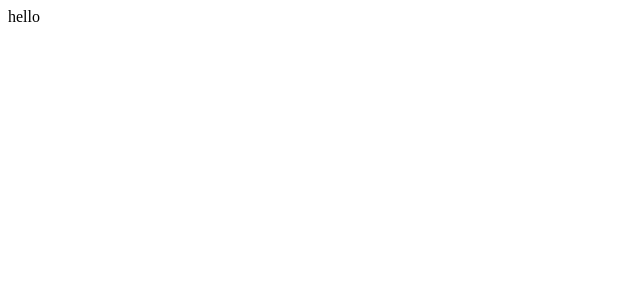
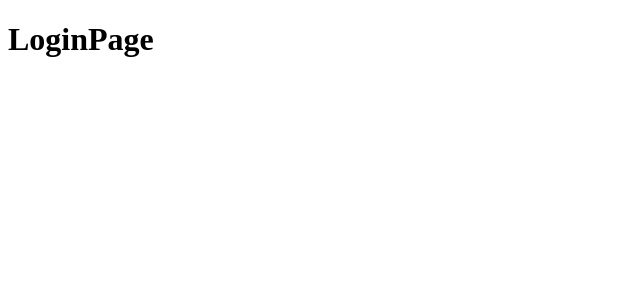
Before and after one commit to bestkwanwa/whatimlearningnow, a React (Create React App) app in the folder react-mobile/: page /login in a window 1280 px wide. Shown: the top 300 px of the page, without its empty margins (0-640 px from the left). Built offline with nearby package versions, Linux system fonts and the light colour scheme.

Commit message:
add router info

```diff
--- a/react-mobile/src/App.js
+++ b/react-mobile/src/App.js
@@ -1,7 +1,11 @@
 import React from 'react';
+import IndexRouter from './router';
 function App() {
   return (
-    <div>hello</div>
+    <div className='app' >
+      <IndexRouter>
+      </IndexRouter>
+    </div>
   );
 }
 
--- a/react-mobile/src/index.js
+++ b/react-mobile/src/index.js
@@ -3,10 +3,13 @@ import ReactDOM from 'react-dom';
 import App from './App';
 import { Provider } from 'react-redux';
 import store from './store';
+import { BrowserRouter } from 'react-router-dom';
 
 ReactDOM.render(
   <Provider store={store}>
-    <App />
+    <BrowserRouter>
+      <App />
+    </BrowserRouter>
   </Provider>,
   document.getElementById('root')
 );
--- /dev/null
+++ b/react-mobile/src/router/index.js
@@ -0,0 +1,23 @@
+import React from 'react';
+import routeList from './route-list';
+import { Route, Switch } from 'react-router-dom';
+
+// 主页路由
+export default function IndexRouter(){
+    return (
+        <Switch>
+            {routeList.map((item,index)=>{
+                return <Route
+                    key={index}
+                    exact={item.exact}
+                    path={item.path}
+                    render={(props)=>{
+                        return item.render(props)
+                    }}
+                    // 这样写也能吧路由信息传进 render
+                    // render={item.render}
+                ></Route>
+            })}
+        </Switch>
+    )
+}
--- /dev/null
+++ b/react-mobile/src/router/route-list.js
@@ -0,0 +1,50 @@
+import React from 'react';
+import IndexPage from '../view/index';
+import CoursePage from '../view/course';
+import LecturerPage from '../view/lecturer';
+import WorkPage from '../view/work';
+import LoginPage from '../view/login';
+const routeList=[
+    {
+        name:'首页',
+        path:'/',
+        exact:true,
+        render(props){
+            return <IndexPage {...props}></IndexPage>
+        }
+    },
+    {
+        name:'课程安排',
+        path:'/course',
+        exact:true,
+        render(props){
+            return <CoursePage {...props}></CoursePage>
+        }
+    },
+    {
+        name:'讲师团队',
+        path:'/lecturer',
+        exact:true,
+        render(props){
+            return <LecturerPage {...props}></LecturerPage>
+        }
+    },
+    {
+        name:'作品详情',
+        path:'/work',
+        exact:true,
+        render(props){
+            return <WorkPage {...props}></WorkPage>
+        }
+    },
+    {
+        name:'登录注册',
+        path:'/login',
+        exact:true,
+        render(props){
+            return <LoginPage {...props}></LoginPage>
+        }
+    },
+]
+
+export default routeList
--- a/react-mobile/src/store/index.js
+++ b/react-mobile/src/store/index.js
@@ -1,7 +1,6 @@
 import { applyMiddleware, combineReducers, createStore } from 'redux';
 import Thunk from 'redux-thunk';
 import reducers from './reducers';
-console.log(reducers);
 const store=createStore(
     // combineReducers 接收一个对象
     combineReducers(reducers),
--- /dev/null
+++ b/react-mobile/src/view/course/index.js
@@ -0,0 +1,6 @@
+import React from 'react';
+export default function CoursePage(){
+    return (
+        <h1>CoursePage</h1>
+    )
+}
--- /dev/null
+++ b/react-mobile/src/view/index/index.js
@@ -0,0 +1,7 @@
+import React from 'react';
+
+export default function IndexPage(){
+    return (
+        <h1>IndexPage</h1>
+    )
+}
--- /dev/null
+++ b/react-mobile/src/view/lecturer/index.js
@@ -0,0 +1,7 @@
+import React from 'react';
+
+export default function LecturerPage(){
+    return (
+        <h1>LecturerPage</h1>
+    )
+}
--- /dev/null
+++ b/react-mobile/src/view/login/index.js
@@ -0,0 +1,7 @@
+import React from 'react';
+
+export default function LoginPage(){
+    return (
+        <h1>LoginPage</h1>
+    )
+}
--- /dev/null
+++ b/react-mobile/src/view/work/index.js
@@ -0,0 +1,7 @@
+import React from 'react';
+
+export default function WorkPage(){
+    return (
+        <h1>WorkPage</h1>
+    )
+}
```
Also changed, not shown: 1 other file (tests, documents, lock files or other folders).
